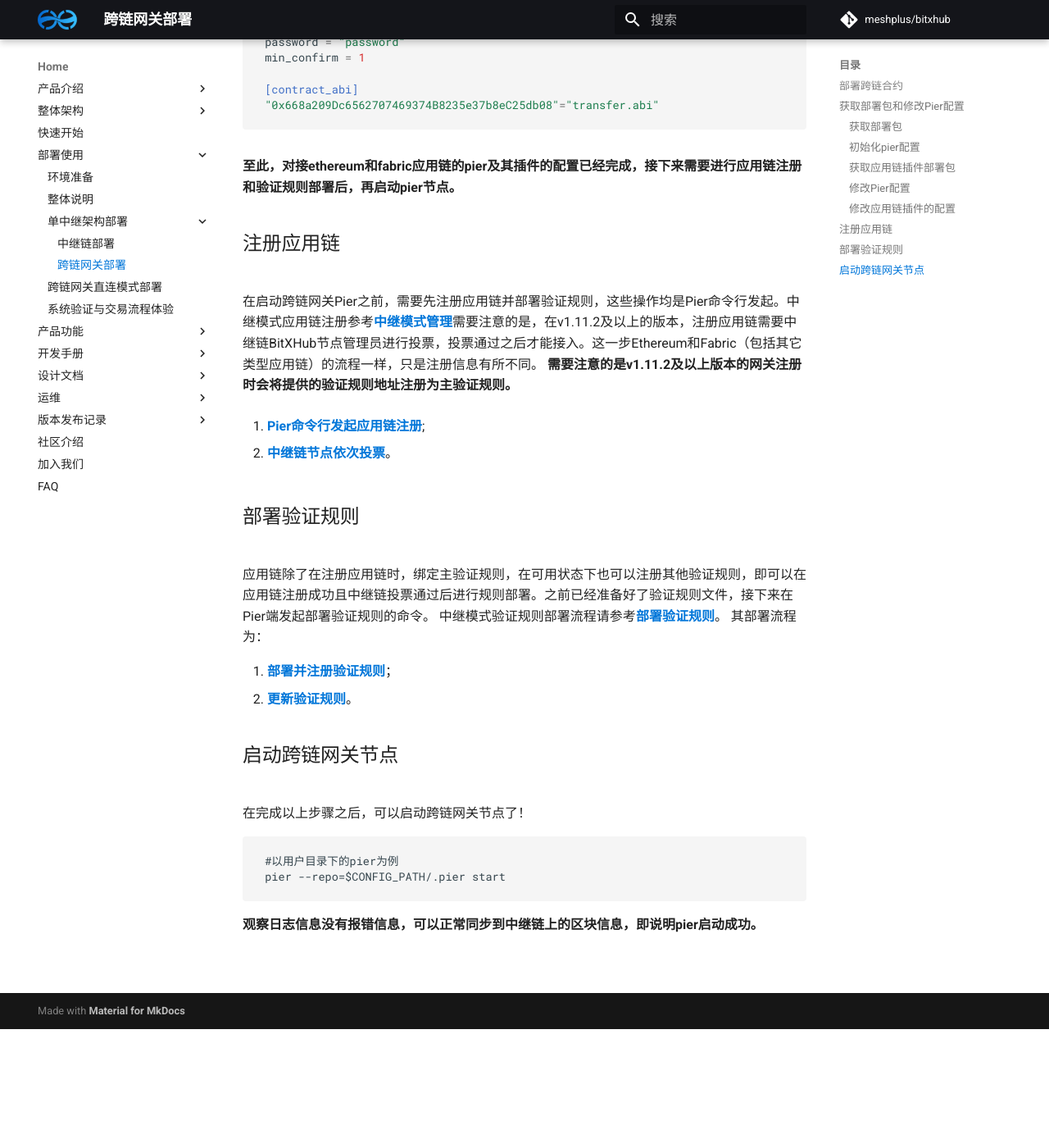
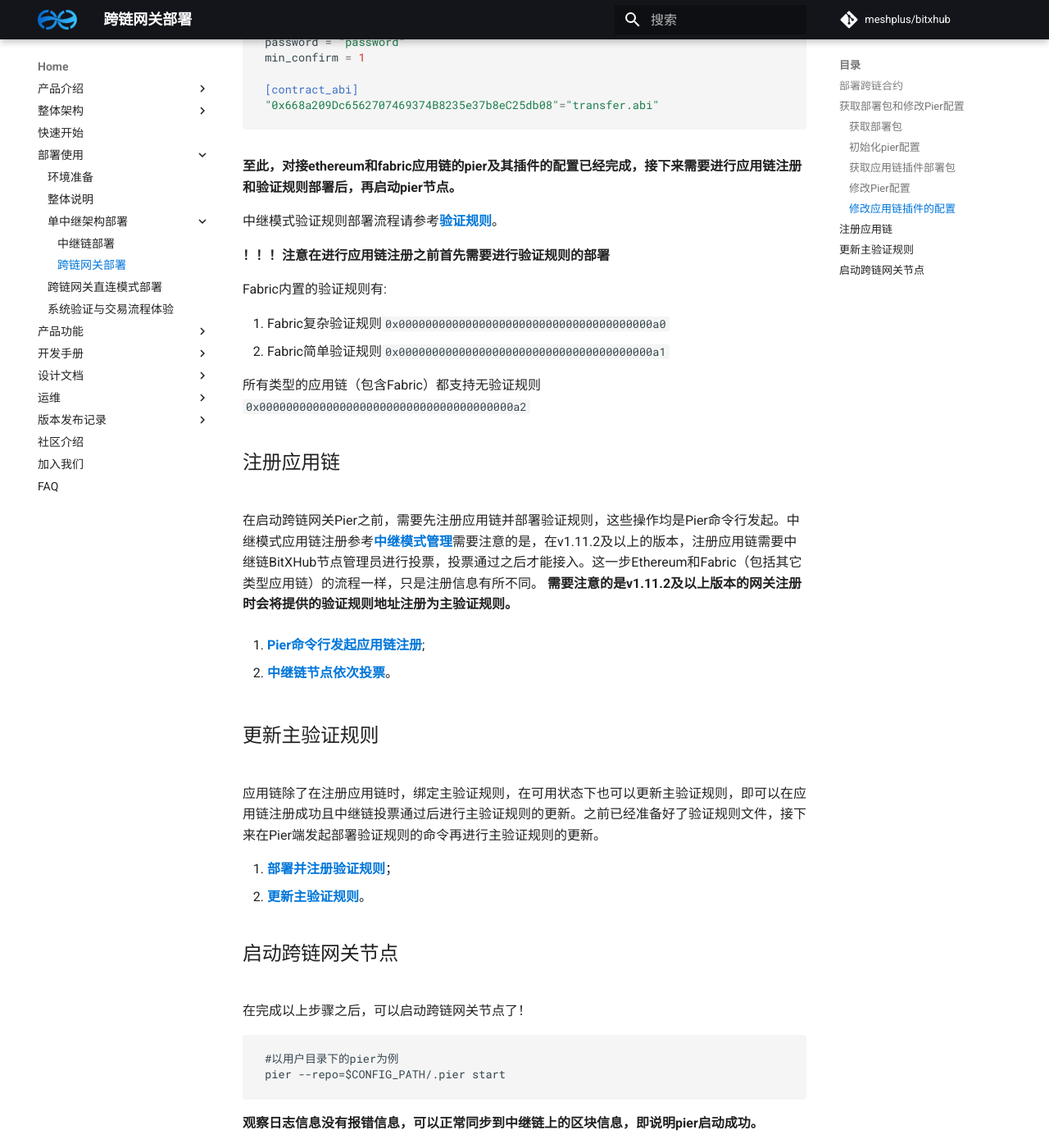
Before and after one commit to meshplus/bitxhub-docs, an MkDocs documentation site: the page built from docs/bitxhub/usage/single_bitxhub/deploy_pier.md, in a window 1280 px wide and 1400 px high, scrolled down 5411 px. Shown: the whole window at 82% size. Built offline with MkDocs 1.6.1 and Material for MkDocs 9.7.7, drawn with Linux system fonts in a browser that asks for light colours; comment, search, counter and statistics services are not loaded; the version menu is left out; before the commit the page ends 6666 px from its top, so only the background shows below that.

Commit message:
update pier deploy docs

```diff
--- a/docs/bitxhub/usage/single_bitxhub/deploy_pier.md
+++ b/docs/bitxhub/usage/single_bitxhub/deploy_pier.md
@@ -309,7 +309,16 @@ validators = [
 
 **至此，对接ethereum和fabric应用链的pier及其插件的配置已经完成，接下来需要进行应用链注册和验证规则部署后，再启动pier节点。**
 
+中继模式验证规则部署流程请参考[验证规则](../../../function/relay_manager/#3)。
 
+**！！！注意在进行应用链注册之前首先需要进行验证规则的部署**
+
+Fabric内置的验证规则有:
+
+1. Fabric复杂验证规则`0x00000000000000000000000000000000000000a0`
+2. Fabric简单验证规则`0x00000000000000000000000000000000000000a1`
+
+所有类型的应用链（包含Fabric）都支持无验证规则`0x00000000000000000000000000000000000000a2`
 ## 注册应用链
 在启动跨链网关Pier之前，需要先注册应用链并部署验证规则，这些操作均是Pier命令行发起。中继模式应用链注册参考[中继模式管理](../../../function/relay_manager)需要注意的是，在v1.11.2及以上的版本，注册应用链需要中继链BitXHub节点管理员进行投票，投票通过之后才能接入。这一步Ethereum和Fabric（包括其它类型应用链）的流程一样，只是注册信息有所不同。
 **需要注意的是v1.11.2及以上版本的网关注册时会将提供的验证规则地址注册为主验证规则。**
@@ -318,12 +327,11 @@ validators = [
 
 2. [中继链节点依次投票](../../../function/relay_manager/#12)。
 
-## 部署验证规则
-应用链除了在注册应用链时，绑定主验证规则，在可用状态下也可以注册其他验证规则，即可以在应用链注册成功且中继链投票通过后进行规则部署。之前已经准备好了验证规则文件，接下来在Pier端发起部署验证规则的命令。
-中继模式验证规则部署流程请参考[部署验证规则](../../../function/relay_manager/#3)。 其部署流程为：
+## 更新主验证规则
+应用链除了在注册应用链时，绑定主验证规则，在可用状态下也可以更新主验证规则，即可以在应用链注册成功且中继链投票通过后进行主验证规则的更新。之前已经准备好了验证规则文件，接下来在Pier端发起部署验证规则的命令再进行主验证规则的更新。
 
 1. [部署并注册验证规则](../../../function/relay_manager/#31)；
-2. [更新验证规则](../../../function/relay_manager/#32)。
+2. [更新主验证规则](../../../function/relay_manager/#32)。
 
 ## 启动跨链网关节点
 在完成以上步骤之后，可以启动跨链网关节点了！
```
